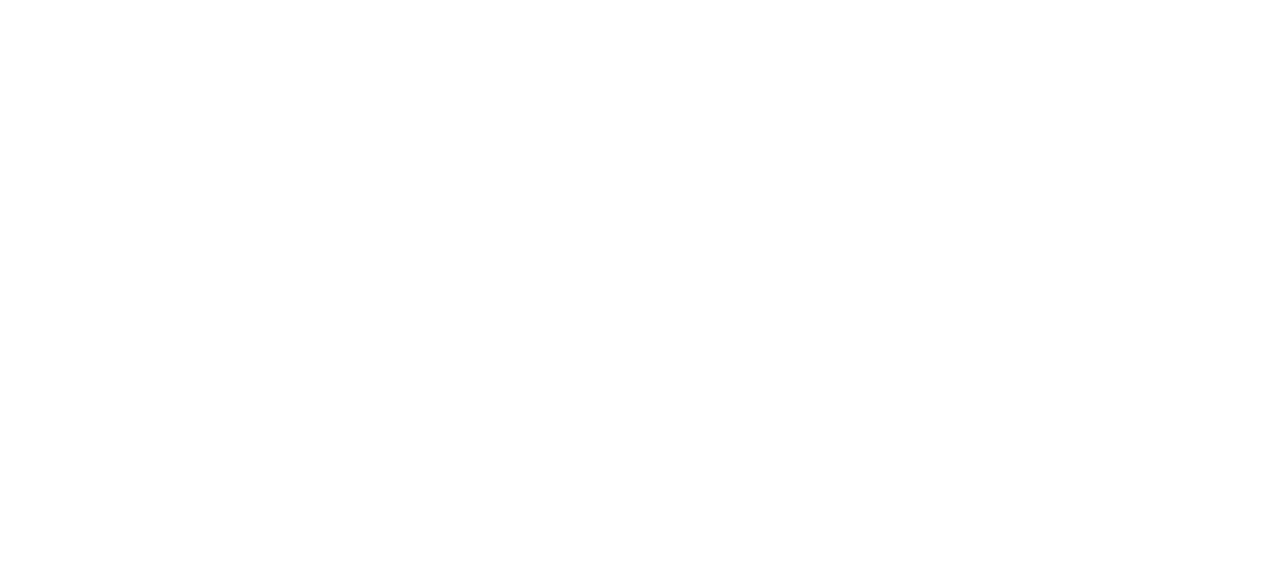
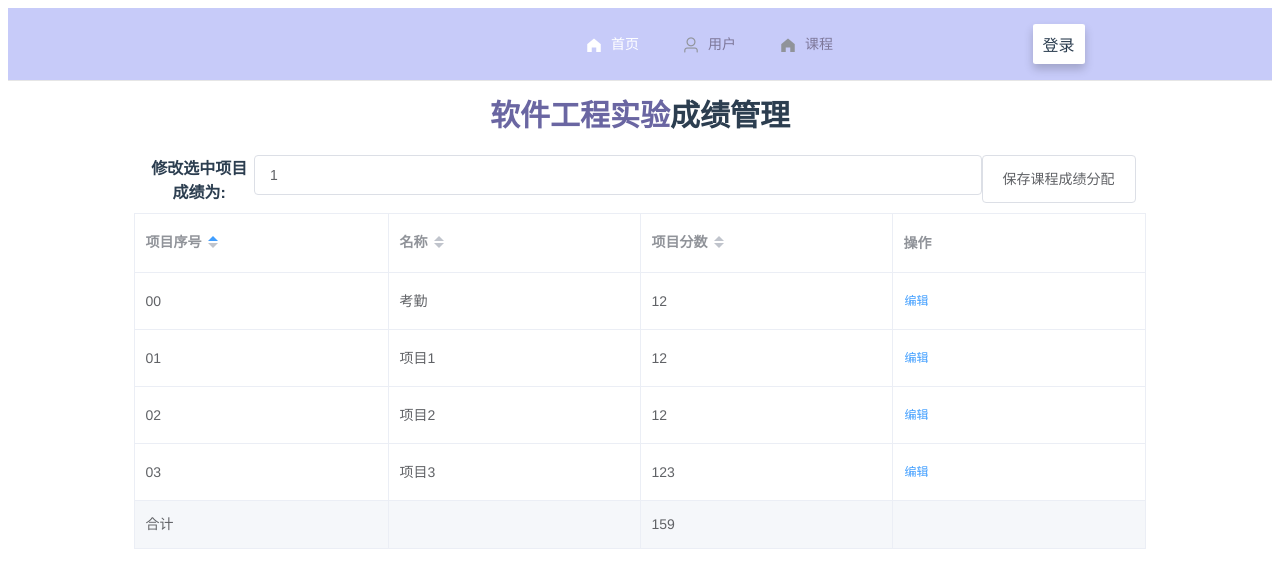
Before and after one commit to xwx12345/-, a Vue app: page /courseGrade in a window 1280 px wide. Shown: the top 588 px of the page. Built offline with nearby package versions, Linux system fonts and the light colour scheme.

Commit message:
补充功能

```diff
--- a/src/router/index.js
+++ b/src/router/index.js
@@ -41,6 +41,16 @@ const routes = [
 			component: resolve => require(['@/views/course/course.vue'], resolve)
 		},
 		{
+			path: '/courseGrade',
+			name: 'courseGrade',
+			component: resolve => require(['@/views/course/courseGrade.vue'], resolve)
+		},
+		{
+			path: '/courseModify',
+			name: 'courseModify',
+			component: resolve => require(['@/views/course/courseModify.vue'], resolve)
+		},
+		{
 			path: '/project',
 			name: 'project',
 			component: resolve => require(['@/views/project/project.vue'], resolve),
@@ -59,6 +69,11 @@ const routes = [
 					path: '/projectGrade',
 					name: 'projectGrade',
 					component: resolve => require(['@/views/project/projectGrade.vue'], resolve)
+				},
+				{
+					path: '/projectModify',
+					name: 'projectModify',
+					component: resolve => require(['@/views/project/projectModify.vue'], resolve)
 				}
 			]
 		}
--- a/src/views/course/course.vue
+++ b/src/views/course/course.vue
@@ -31,18 +31,23 @@
 		  <div class="top">
 		  		  <div>
 		  			  <span>课程名</span>
-		  			  随便哪个课程
+					  {{course.name}}
 		  		  </div>
 		  		  <div>
 		  			  <span>授课老师</span>
-		  			  老师1
+		  			  {{course.teacher}}
 		  		  </div>
 		  		  <div>
 		  			  <span>课程信息</span>
-		  			  课程简介
+		  			  {{course.info}}
 		  		  </div>
 				  <div>
-					  <span>查看课程分数详情</span>
+				  	<span>课程公告</span>
+				  	{{course.public}}
+				  </div>
+				  <div>
+					  <el-button @click="jumpToGrade()">查看课程分数分配方案</el-button>
+					  <el-button @click="modify(course.id)">编辑课程信息</el-button>
 				  </div>
 		  </div>
 		  <div class="bottom">
@@ -92,6 +97,13 @@ export default {
 			'假数据1',
 			'假数据4'
 		],
+		course:{
+			id:1,
+			name:'物理实验',
+			teacher:'老师A',
+			info:'物理实验就是物理实验',
+			public:'一些公共信息'
+		},
 		projectList:[
 			{
 				cover:'https://fuss10.elemecdn.com/e/5d/4a731a90594a4af544c0c25941171jpeg.jpeg',
@@ -133,6 +145,14 @@ export default {
 	  jump(){
 		  console.log('jump')
 		  this.$router.push('/project')
+	  },
+	  jumpToGrade(){
+		  console.log('jump to grade')
+		  this.$router.push('/courseGrade')
+	  },
+	  modify(id){
+		  console.log('jump to modify')
+		  this.$router.push('/courseModify')
 	  }
   },
   mounted () {
--- /dev/null
+++ b/src/views/course/courseGrade.vue
@@ -0,0 +1,117 @@
+<template>
+  <div class="pc-container">
+	  <div class="title">
+		  <span style="color: #6a66a2;">{{course.title}}</span>
+		  <span>成绩管理</span>
+	  </div>
+	  <div class="modify">
+		  <span>修改选中项目成绩为:</span>
+		  <el-input v-model="point" placeholder="请输入要修改的成绩"></el-input>
+		  <el-button @click="save()">保存课程成绩分配</el-button>
+	  </div>
+	  <div class="table">
+		  <el-table
+		      :data="tableData"
+		      border
+			  show-summary
+			  :default-sort = "{prop: 'no', order: 'ascending'}">
+		      <el-table-column
+		        fixed
+		        prop="no"
+		        label="项目序号"
+				sortable>
+		      </el-table-column>
+		      <el-table-column
+		        prop="name"
+		        label="名称"
+				sortable>
+		      </el-table-column>
+		      <el-table-column
+		        prop="point"
+		        label="项目分数"
+				sortable>
+		      </el-table-column>
+			  <el-table-column
+			    fixed="right"
+			    label="操作">
+			    <template slot-scope="scope">
+			      <el-button @click="handleClick(scope.row)" type="text" size="small">编辑</el-button>
+			    </template>
+			  </el-table-column>
+		    </el-table>
+		</div>
+  </div>
+</template>
+
+<script>
+export default {
+  data () {
+    return {
+		course:{
+			title:'软件工程实验'
+		},
+		point:1,
+		tableData: [
+			{
+				no: '00',
+				name: '考勤',
+				point:12
+			},
+			{
+				no: '01',
+				name: '项目1',
+				point:12
+		    },
+			{
+				no: '02',
+				name: '项目2',
+				point:12
+			},
+			{
+				no: '03',
+				name: '项目3',
+				point:123
+			}
+		]
+    }
+  },
+  methods: {
+	  handleClick(item){
+		  item.point=this.point
+		  this.$message('已成功修改！请前往保存')
+	  },
+	  save()
+	  {
+		  this.$message('已成功保存当前成绩分配方案')
+	  }
+  },
+  mounted () {
+  },
+  created () {
+
+  }
+}
+</script>
+
+<style scoped lang="scss">
+.pc-container{
+	width: 80%;
+	margin:0 auto;
+	.title{
+		padding: 10px;
+		font-size: 30px;
+		font-weight: 800;
+	}
+	.modify{
+		display: flex;
+		padding: 10px;
+		font-weight: 800;
+		el-input{
+			width: 50%;
+		}
+	}
+	.table{
+		background-color: aliceblue;
+	}
+}
+</style>
--- /dev/null
+++ b/src/views/course/courseModify.vue
@@ -0,0 +1,75 @@
+<template>
+  <div class="pc-container">
+	  <div class="title">
+		  <span style="font-size: 30px;">修改课程信息</span>
+		  </br>
+		  <span>id:{{course.id}}</span>
+		  <el-button @click="save()">保存修改</el-button>
+	  </div>
+	  <div class="modify">
+		  <span>课程名：</span>
+		  <el-input v-model="course.name"></el-input>
+	  </div>
+	  <div class="modify">
+	  		<span>课程教师id：</span>
+	  		<el-input v-model="course.teacher"></el-input>
+	  </div>
+	  <div class="modify">
+	  		<span>课程信息简介：</span>
+	  		<el-input type="textarea" v-model="course.info"></el-input>
+	  </div>
+	  <div class="modify">
+	  		<span>课程公告：</span>
+	  		<el-input type="textarea" v-model="course.public"></el-input>
+	  </div>
+  </div>
+</template>
+
+<script>
+export default {
+  data () {
+    return {
+		course:{
+			id:'1',
+			name:'课程1',
+			teacher:'123',
+			info:'一些简单描述',
+			public:'公共内容'
+		}
+    }
+  },
+  methods: {
+	  save(){
+		  this.$message('已经保存修改')
+		  this.$router.push('/course')
+	  }
+  },
+  mounted () {
+  },
+  created () {
+
+  }
+}
+</script>
+
+<style scoped lang="scss">
+.pc-container{
+	width: 80%;
+	margin:0 auto;
+	.title{
+		padding: 10px;
+		font-size: 20px;
+		font-weight: 800;
+		// background-color: #cdf0ff;
+	}
+	.modify{
+		width: 60%;
+		margin:0 auto;
+		padding: 10px;
+		display: flex;
+		span{
+			width: 50%;
+		}
+	}
+}
+</style>
--- a/src/views/project/projectDetail.vue
+++ b/src/views/project/projectDetail.vue
@@ -6,7 +6,10 @@
 	<div class="middle">
 		<span><i class="el-icon-s-release"></i>项目总分：</span>12
 		<div class="button">
-			<button>考勤</button>
+			<button @click="check()">考勤</button>
+		</div>
+		<div class="button">
+			<button @click="modify()">修改项目信息</button>
 		</div>
 	</div>
 	<div class="info">
@@ -24,7 +27,12 @@ export default {
     }
   },
   methods: {
-
+	  check(){
+		  this.$message('已成功考勤！')
+	  },
+	  modify(){
+		  this.$router.push('/projectModify')
+	  }
   },
   mounted () {
   },
--- /dev/null
+++ b/src/views/project/projectModify.vue
@@ -0,0 +1,75 @@
+<template>
+  <div class="pc-container">
+	  <div class="title">
+		  <span style="font-size: 30px;">修改项目信息</span>
+		  </br>
+		  <span>id:{{project.id}}</span>
+		  <el-button @click="save()">保存修改</el-button>
+	  </div>
+	  <div class="modify">
+		  <span>项目名：</span>
+		  <el-input v-model="project.name"></el-input>
+	  </div>
+	  <div class="modify">
+	  		  <span>项目总分：</span>
+	  		  <el-input v-model="project.point"></el-input>
+	  </div>
+	  <div class="modify">
+	  		<span>项目信息简介：</span>
+	  		<el-input type="textarea" v-model="project.info"></el-input>
+	  </div>
+	  <div class="modify">
+	  		<span>项目实验报告要求：</span>
+	  		<el-input type="textarea" v-model="project.re"></el-input>
+	  </div>
+  </div>
+</template>
+
+<script>
+export default {
+  data () {
+    return {
+		project:{
+			id:'1',
+			name:'项目1',
+			point:1,
+			info:'一些简单描述',
+			re:'简单的报告要求123'
+		}
+    }
+  },
+  methods: {
+	  save(){
+		  this.$message('已经保存修改')
+		  this.$router.push('/project')
+	  }
+  },
+  mounted () {
+  },
+  created () {
+
+  }
+}
+</script>
+
+<style scoped lang="scss">
+.pc-container{
+	width: 80%;
+	margin:0 auto;
+	.title{
+		padding: 10px;
+		font-size: 20px;
+		font-weight: 800;
+		// background-color: #cdf0ff;
+	}
+	.modify{
+		width: 60%;
+		margin:0 auto;
+		padding: 10px;
+		display: flex;
+		span{
+			width: 50%;
+		}
+	}
+}
+</style>
--- a/src/views/user/useradd.vue
+++ b/src/views/user/useradd.vue
@@ -1,18 +1,68 @@
 <template>
   <div class="pc-container">
-    加入新用户
+    <div class="add">
+      <div class="button">
+        <span>增加用户</span>
+      </div>
+      <div class="form">
+        <div class="main">
+          <span>用户名:</span>
+          <input v-model="user.name"/>
+          <br />
+          <span>学工号</span>
+          <input v-model="user.id"/>
+          <br />
+          <span>密码:</span>
+          <input v-model="user.password"/>
+		  <br />
+		  <span>用户类型:</span>
+		  <el-select v-model="user.type" placeholder="请选择用户类型">
+		  <el-option
+		    v-for="item in typeList"
+		    :key="item.value"
+		    :label="item.label"
+		    :value="item.value"
+		    >
+		  </el-option>
+		  </el-select>
+        <div class="button" @click="addUser()">
+          <i class="el-icon-circle-plus-outline"></i>
+        </div>
+      </div>
+    </div>
   </div>
+</div>
 </template>
 
 <script>
 export default {
   data () {
     return {
-
+		typeList:[
+			{
+				value: '1',
+				label: '责任教师'
+			},
+			{
+				value: '2',
+				label: '教师'
+			},
+			{
+				value: '3',
+				label: '学生'
+			}
+		],
+		user:{
+			name:'000',
+			id:'12345',
+			password:'123456'
+		}
     }
   },
   methods: {
+	  addUser(){
 
+	  }
   },
   mounted () {
   },
@@ -23,5 +73,71 @@ export default {
 </script>
 
 <style scoped lang="scss">
-
+.pc-container{
+	.add{
+		.button{
+		  margin: 10px;
+		  span{
+		    display: inline-block;
+		    border-radius: 10px;
+		    background: #aaaaff;
+		    color: #fff;
+		    padding: 10px;
+		  }
+		}
+		.form{
+		  display: flex;
+		  justify-content: center;
+		  align-items: center;
+		  background: rgba(255,255,255,0.5);
+		  border-radius: 10px;
+		  margin: 10px;
+		  .main{
+		    padding: 10px;
+		    width: 50%;
+		    span{
+		      font-size: 16px;
+		      font-weight: 600;
+		      letter-spacing: 1px;
+		      color: #d89f9f;
+		      margin-right: 10px;
+		    }
+		    input{
+		      color: #908eb4;
+		      width: 80%;
+		      border: 1px solid #ffffff;
+		      border-radius: 4px;
+		      height: 28px;
+		      font-size: 16px;
+		      margin: 6px 0;
+		      letter-spacing: 1px;
+		      transition: 1s;
+		    }
+		    input:focus{
+		      color: #d89f9f;
+		      font-size: 17px;
+		      letter-spacing: 2px;
+		    }
+		    textarea{
+		      color: #908eb4;
+		      width: 80%;
+		      border: 1px solid #ffffff;
+		      border-radius: 4px;
+		      height: 200px;
+		      font-size: 16px;
+		      margin: 6px 0;
+		      letter-spacing: 1px;
+		      transition: 1s;
+		    }
+		  }
+		  .button{
+		    border-radius: 10px;
+		    background: #aaaaff;
+		    font-size: 16px;
+		    color: #fff;
+		    padding: 10px;
+		  }
+		}
+	}
+}
 </style>
```
